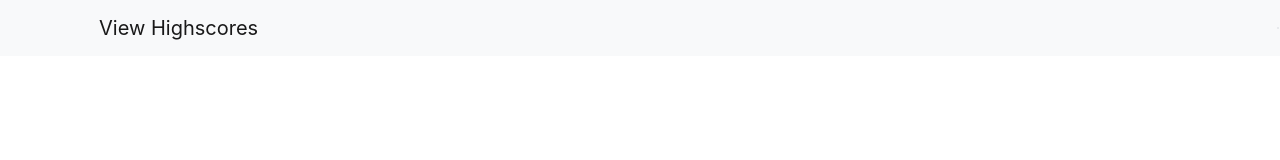
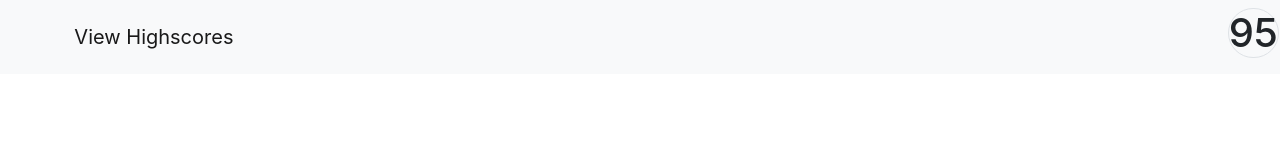
Before and after one commit to sayler3/Web-Coding-Quiz, a plain HTML site: page index.html in a window 1280 px wide. Drawn offline with nearby package versions, Linux system fonts and the light colour scheme.

Commit message:
adding code for working timer in nav bar

```diff
--- a/index.html
+++ b/index.html
@@ -13,10 +13,13 @@
         <div class="container">
           <a class="navbar-brand" href="#">View Highscores</a>
         </div>
-        <div class="row justify-content-right border rounded-pill" id="countdown">
+        <h1 class="row justify-content-center border rounded-pill" id="countdown"></h1>
       </nav>
 
+      <div class="container">
+
+      </div>
+    <script src="https://code.jquery.com/jquery-3.5.1.slim.js" integrity="sha256-DrT5NfxfbHvMHux31Lkhxg42LY6of8TaYyK50jnxRnM=" crossorigin="anonymous"></script>
     <script src="./script.js"></script>
-    <script src="https://cdn.jsdelivr.net/npm/bootstrap@4.5.3/dist/js/bootstrap.bundle.min.js" integrity="sha384-ho+j7jyWK8fNQe+A12Hb8AhRq26LrZ/JpcUGGOn+Y7RsweNrtN/tE3MoK7ZeZDyx" crossorigin="anonymous"></script>
 </body>
 </html>
--- a/script.js
+++ b/script.js
@@ -1 +1,13 @@
-console.log("hello")
+var timerCount = 100;
+var timerEl = document.querySelector("#countdown");
+
+timerEl.textContent = timerCount;
+
+var timer = window.setInterval(function() {
+    timerCount--;
+    timerEl.textContent = timerCount;
+
+    if (timerCount === 0) {
+        clearInterval(timer)
+    }
+}, 1000)
```
